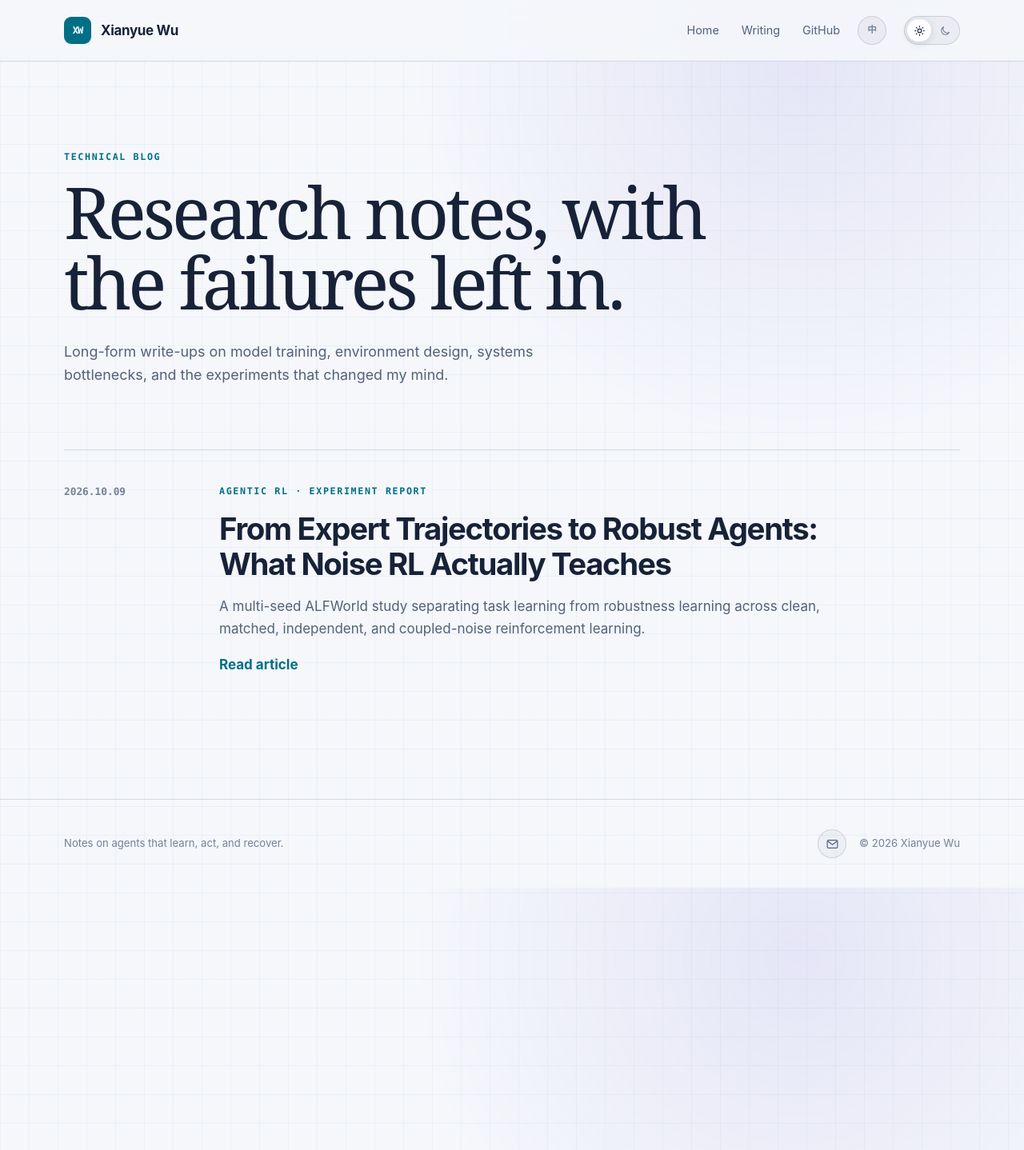
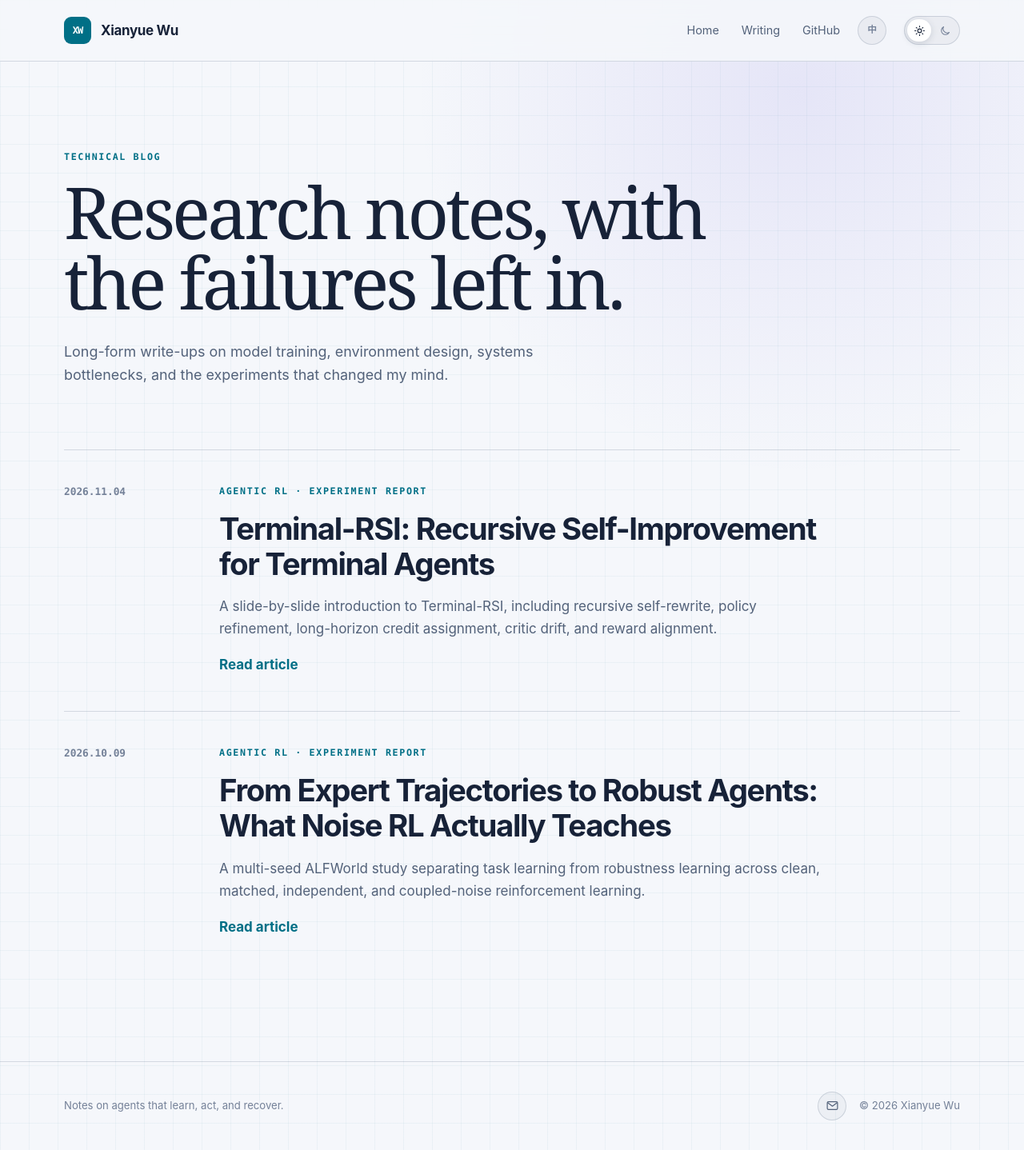
Before and after one commit to mousewu/mousewu.github.io, a Jekyll site: the page built from writing.md, in a window 1280 px wide. Shown: the whole page at 80% size. Built offline with Jekyll 4.4.1, drawn with Linux system fonts in a browser that asks for light colours.

Commit message:
Publish standalone Terminal-RSI slide article

```diff
--- a/_posts/2026-10-09-from-expert-trajectories-to-robust-agents.md
+++ b/_posts/2026-10-09-from-expert-trajectories-to-robust-agents.md
@@ -457,31 +457,6 @@ Coupled-prompt LOO 同样具有竞争力，并在 action-only 条件下取得最
 
 动作语法、工具 schema、故障注入、错误处理、交互轮数和上下文截断都会改变有效 MDP。训练与评测必须使用一致的 harness 语义，否则两个都叫“ALFWorld”的实验，模型实际解决的可能是不同问题。
 
-#### 延伸：Terminal-RSI 中的同类问题
-
-我的 Terminal-RSI 技术分享从终端智能体出发，讨论了与本文相邻但不同的问题：如何把执行轨迹、harness 经验和 verifier 反馈组织成可递归的训练过程。下面三页最能说明两项研究之间的联系。它们用于补充概念背景，不是本文 ALFWorld 实验结果的证据。
-
-<figure class="slide-figure">
-  <a href="/assets/blog/terminal-rsi/terminal-agent-loop.jpg" target="_blank" rel="noopener">
-    <img src="/assets/blog/terminal-rsi/terminal-agent-loop.jpg" alt="Terminal Agent 从任务指令开始，经过多轮 LLM 动作、长观察日志和 Verifier 得到终局奖励的交互闭环">
-  </a>
-  <figcaption>终端任务同样是持续的“决策—执行—观察”闭环。动作很短、观察可能很长，奖励往往延迟到 verifier 确认最终结果之后才出现。点击图片可查看大图。</figcaption>
-</figure>
-
-<figure class="slide-figure">
-  <a href="/assets/blog/terminal-rsi/rsi-optimization-objects.jpg" target="_blank" rel="noopener">
-    <img src="/assets/blog/terminal-rsi/rsi-optimization-objects.jpg" alt="Recursive Self-Improvement 的三类优化对象：Artifacts、Harness 和 Model">
-  </a>
-  <figcaption>RSI 可以优化产出物、harness 或模型参数。本文的 Noise RL 主要研究第三类，但训练信号和可观测行为仍由前两类共同定义。</figcaption>
-</figure>
-
-<figure class="slide-figure">
-  <a href="/assets/blog/terminal-rsi/recursive-training-problems.jpg" target="_blank" rel="noopener">
-    <img src="/assets/blog/terminal-rsi/recursive-training-problems.jpg" alt="递归训练稳定性的三个问题：Temporal Dilation、Value Drift 和 Reward Alignment">
-  </a>
-  <figcaption>Terminal-RSI 将递归训练的不稳定性归纳为时间尺度、价值估计和奖励含义的对齐问题。这与本文观察到的异步策略漂移、稀疏有效 group 和后期策略崩溃形成了直接呼应。</figcaption>
-</figure>
-
 ### 在线 reward 不是独立评测
 
 训练 rollout 受到任务采样、异步策略版本和随机故障影响。因此我们使用 held-out `valid_unseen` 任务、固定采样参数、每个任务重复 4 次，并为评测独立启动推理服务。
--- /dev/null
+++ b/_posts/2026-11-04-terminal-rsi-recursive-self-improvement.md
@@ -0,0 +1,181 @@
+---
+layout: post
+title: "Terminal-RSI: Recursive Self-Improvement for Terminal Agents"
+title_zh: "Terminal-RSI：终端智能体的递归自我改进"
+description: "A slide-by-slide introduction to Terminal-RSI, including recursive self-rewrite, policy refinement, long-horizon credit assignment, critic drift, and reward alignment."
+description_zh: "逐页介绍 Terminal-RSI，包括递归自我改写、策略强化、长程信用分配、Critic 漂移与奖励对齐"
+date: 2026-11-04
+categories: [Agentic RL, LLM Agents]
+reading_time: 16 min read
+reading_time_zh: 阅读约 16 分钟
+---
+
+<div data-lang-content="en" markdown="1">
+
+Terminal-RSI studies how a terminal agent can improve recursively through execution, trajectory rewriting, critic calibration, and reinforcement learning. This article follows my 20-minute technical talk slide by slide. The slides retain their original Chinese text; the English captions explain the role of each page.
+
+The presentation is based on the Terminal-RSI work by Junyao Yang and collaborators. See the [paper](https://arxiv.org/abs/2610.22192) and [project page](https://yyang26.github.io/terminal-rsi/) for the original research.
+
+</div>
+
+<div data-lang-content="zh" markdown="1">
+
+Terminal-RSI 研究终端智能体如何通过执行、轨迹改写、Critic 校准和强化学习进行递归改进。本文按照我的 20 分钟技术分享逐页展开，完整保留 14 页幻灯片，并补充每一页在整体方法中的作用。
+
+这份分享基于 Junyao Yang 等人的 Terminal-RSI 工作。原始研究可参阅[论文](https://arxiv.org/abs/2610.22192)和[项目主页](https://yyang26.github.io/terminal-rsi/)。
+
+</div>
+
+<h2><span data-lang-text="en">1. The problem Terminal-RSI addresses</span><span data-lang-text="zh">1. Terminal-RSI 要解决的问题</span></h2>
+
+<p><span data-lang-text="en">Terminal agents do not answer once and stop. They inspect repositories, edit files, execute commands, observe long logs, and rely on a verifier to determine whether the final state is correct. Terminal-RSI asks how this loop can improve itself across generations.</span><span data-lang-text="zh">终端智能体不是完成一次问答后就结束。它需要检查代码仓库、修改文件、执行命令、读取长日志，并依赖 verifier 判断最终状态是否正确。Terminal-RSI 关注的是：这个交互闭环如何跨代自我改进。</span></p>
+
+<figure class="slide-figure">
+  <a href="/assets/blog/terminal-rsi/slide-01-terminal-rsi.jpg" target="_blank" rel="noopener">
+    <img src="/assets/blog/terminal-rsi/slide-01-terminal-rsi.jpg" width="2134" height="1200" alt="Terminal-RSI 技术分享封面" fetchpriority="high">
+  </a>
+  <figcaption><span data-lang-text="en">Slide 1 · Terminal-RSI improves terminal agents through execution, rewriting, and reinforcement. The talk centers on delayed credit, critic validity after policy change, and the priority of strict task completion.</span><span data-lang-text="zh">第 1 页 · Terminal-RSI 让终端智能体在执行、改写和强化中递归进化。三个核心问题是长日志下的信用分配、Actor 变化后的 Critic 可信度，以及严格成功相对局部进展的优先级。</span></figcaption>
+</figure>
+
+<figure class="slide-figure">
+  <a href="/assets/blog/terminal-rsi/slide-02-agenda.jpg" target="_blank" rel="noopener">
+    <img src="/assets/blog/terminal-rsi/slide-02-agenda.jpg" width="2134" height="1200" alt="Terminal-RSI 技术分享目录" loading="lazy">
+  </a>
+  <figcaption><span data-lang-text="en">Slide 2 · The talk moves from the task setting and RSI definition to the full pipeline, three training problems, and the method's limitations.</span><span data-lang-text="zh">第 2 页 · 分享依次介绍任务场景与 RSI 定义、Terminal-RSI 核心流程、三个训练问题，以及方法的局限与启示。</span></figcaption>
+</figure>
+
+<h2><span data-lang-text="en">2. Terminal agents and recursive improvement</span><span data-lang-text="zh">2. 终端智能体与递归改进</span></h2>
+
+<p><span data-lang-text="en">A terminal task is a sequence of short model decisions separated by potentially long observations. The final reward may arrive only after many actions. This makes the environment trajectory, harness, and verifier part of the learning problem rather than mere implementation details.</span><span data-lang-text="zh">终端任务由一系列短模型决策组成，中间夹着可能很长的环境观察，而最终奖励往往在多个动作之后才出现。因此，环境轨迹、harness 和 verifier 都是学习问题的一部分，而不是单纯的实现细节。</span></p>
+
+<figure class="slide-figure">
+  <a href="/assets/blog/terminal-rsi/slide-03-terminal-agent-loop.jpg" target="_blank" rel="noopener">
+    <img src="/assets/blog/terminal-rsi/slide-03-terminal-agent-loop.jpg" width="2134" height="1200" alt="Terminal Agent 多轮决策执行观察闭环" loading="lazy">
+  </a>
+  <figcaption><span data-lang-text="en">Slide 3 · One task is a continuing decision–execution–observation loop. Actions are short, observations can contain thousands of tokens, and the verifier supplies a delayed terminal reward.</span><span data-lang-text="zh">第 3 页 · 一次任务是一段持续的“决策—执行—观察”闭环。动作很短，观察可能包含数千 token，最终由 verifier 提供延迟的终局奖励。</span></figcaption>
+</figure>
+
+<figure class="slide-figure">
+  <a href="/assets/blog/terminal-rsi/slide-04-rsi-optimization-objects.jpg" target="_blank" rel="noopener">
+    <img src="/assets/blog/terminal-rsi/slide-04-rsi-optimization-objects.jpg" width="2134" height="1200" alt="RSI 的三类优化对象 Artifacts Harness Model" loading="lazy">
+  </a>
+  <figcaption><span data-lang-text="en">Slide 4 · Recursive self-improvement can optimize artifacts, the agent harness, or model parameters. Terminal-RSI uses verified artifacts and harness experience to drive recursive model updates.</span><span data-lang-text="zh">第 4 页 · 递归自我改进可以优化 Artifacts、Harness 或 Model。Terminal-RSI 利用可验证的产出物和 harness 经验，递归更新模型参数。</span></figcaption>
+</figure>
+
+<h2><span data-lang-text="en">3. The complete Terminal-RSI cycle</span><span data-lang-text="zh">3. Terminal-RSI 的完整循环</span></h2>
+
+<p><span data-lang-text="en">The system alternates between two update stages. Recursive Self-Rewrite first converts successful but harness-specific trajectories into reusable demonstrations. Recursive Policy-Refine then explores online and updates the actor–critic policy. A calibrated critic is carried into the next cycle.</span><span data-lang-text="zh">整个系统在两个更新阶段之间交替。Recursive Self-Rewrite 先把成功但依赖特定 harness 的轨迹改写成可复用示范；Recursive Policy-Refine 再进行在线探索并更新 Actor–Critic 策略。经过校准的 Critic 会被带入下一轮循环。</span></p>
+
+<figure class="slide-figure">
+  <a href="/assets/blog/terminal-rsi/slide-05-terminal-rsi-flow.jpg" target="_blank" rel="noopener">
+    <img src="/assets/blog/terminal-rsi/slide-05-terminal-rsi-flow.jpg" width="2134" height="1200" alt="Terminal-RSI 完整流程" loading="lazy">
+  </a>
+  <figcaption><span data-lang-text="en">Slide 5 · The five stages are discovery and verification, recursive rewriting, critic calibration, policy refinement, and checkpoint retention. Actor and critic parameters follow different update paths.</span><span data-lang-text="zh">第 5 页 · 五个阶段分别是发现与验证、递归改写、Critic 校准、策略强化，以及 checkpoint 保留。Actor 与 Critic 采用不同的参数更新路径。</span></figcaption>
+</figure>
+
+<h2><span data-lang-text="en">4. Recursive Self-Rewrite and Policy-Refine</span><span data-lang-text="zh">4. Recursive Self-Rewrite 与 Policy-Refine</span></h2>
+
+<p><span data-lang-text="en">The two stages solve different problems. RSR removes accidental dependencies on the source harness and expands the supply of training trajectories. RPR continues exploration under the updated policy and turns verifier feedback into actor–critic updates.</span><span data-lang-text="zh">两个阶段解决不同问题。RSR 去除轨迹对源 harness 的偶然依赖，并扩充训练轨迹；RPR 使用更新后的策略继续探索，把 verifier 反馈转化为 Actor–Critic 更新。</span></p>
+
+<figure class="slide-figure">
+  <a href="/assets/blog/terminal-rsi/slide-06-recursive-self-rewrite.jpg" target="_blank" rel="noopener">
+    <img src="/assets/blog/terminal-rsi/slide-06-recursive-self-rewrite.jpg" width="2134" height="1200" alt="Recursive Self-Rewrite 方法" loading="lazy">
+  </a>
+  <figcaption><span data-lang-text="en">Slide 6 · RSR discovers successful trajectories from multiple harnesses, plans a general solution, rewrites it in a fresh sandbox, and keeps only examples that pass both the verifier and leakage audit.</span><span data-lang-text="zh">第 6 页 · RSR 从多个 harness 中发现成功轨迹，规划通用解法，在干净 sandbox 中重新执行，并只保留同时通过 verifier 和泄漏审计的样本。</span></figcaption>
+</figure>
+
+<figure class="slide-figure">
+  <a href="/assets/blog/terminal-rsi/slide-07-recursive-policy-refine.jpg" target="_blank" rel="noopener">
+    <img src="/assets/blog/terminal-rsi/slide-07-recursive-policy-refine.jpg" width="2134" height="1200" alt="Recursive Policy-Refine 方法" loading="lazy">
+  </a>
+  <figcaption><span data-lang-text="en">Slide 7 · RPR inherits the critic, gathers new rollout data, calibrates value estimates while freezing the actor, and then performs joint PPO updates. The next cycle starts from the retained actor–critic checkpoint.</span><span data-lang-text="zh">第 7 页 · RPR 继承 Critic，采集新的 rollout 数据，在冻结 Actor 时校准价值估计，随后进行联合 PPO 更新，并保留 Actor–Critic checkpoint 进入下一轮。</span></figcaption>
+</figure>
+
+<h2><span data-lang-text="en">5. Three stability problems</span><span data-lang-text="zh">5. 三个训练稳定性问题</span></h2>
+
+<p><span data-lang-text="en">Recursive training remains unstable unless three clocks agree: the interaction clock used for credit assignment, the policy distribution covered by the critic, and the reward hierarchy used to compare partial progress with strict completion.</span><span data-lang-text="zh">递归训练要保持稳定，需要同时对齐三件事：信用分配所依据的交互时钟、Critic 覆盖的策略分布，以及比较局部进展和严格成功的奖励层级。</span></p>
+
+<figure class="slide-figure">
+  <a href="/assets/blog/terminal-rsi/slide-08-recursive-training-problems.jpg" target="_blank" rel="noopener">
+    <img src="/assets/blog/terminal-rsi/slide-08-recursive-training-problems.jpg" width="2134" height="1200" alt="递归训练稳定性的三个问题" loading="lazy">
+  </a>
+  <figcaption><span data-lang-text="en">Slide 8 · Temporal Dilation, Value Drift, and Reward Alignment summarize the three failure modes addressed by TB-GAE, critic inheritance and calibration, and the FDR/SPR reward design.</span><span data-lang-text="zh">第 8 页 · Temporal Dilation、Value Drift 和 Reward Alignment 概括了三类失败模式，分别对应 TB-GAE、Critic 继承与校准，以及 FDR/SPR 奖励设计。</span></figcaption>
+</figure>
+
+<h3><span data-lang-text="en">Temporal Dilation</span><span data-lang-text="zh">Temporal Dilation：长日志稀释信用</span></h3>
+
+<p><span data-lang-text="en">Token-level GAE treats every observation token as another recursive step. A long terminal log can therefore make early actions appear causally irrelevant. TB-GAE advances time at interaction boundaries while keeping observation text in the context.</span><span data-lang-text="zh">普通 token-level GAE 会把每个 observation token 都当作递归节点。长终端日志因此会让早期动作的信用接近于零。TB-GAE 只在交互轮次边界推进时间，同时仍把完整观察保留在上下文中。</span></p>
+
+<figure class="slide-figure">
+  <a href="/assets/blog/terminal-rsi/slide-09-temporal-dilation.jpg" target="_blank" rel="noopener">
+    <img src="/assets/blog/terminal-rsi/slide-09-temporal-dilation.jpg" width="2134" height="1200" alt="Temporal Dilation 与 TB-GAE" loading="lazy">
+  </a>
+  <figcaption><span data-lang-text="en">Slide 9 · Across 6,000 observation tokens, token-level discounting nearly removes credit from the first action. TB-GAE discounts across two interaction boundaries instead.</span><span data-lang-text="zh">第 9 页 · 当轨迹中包含 6,000 个 observation token 时，按 token 衰减几乎抹掉了第一个动作的信用；TB-GAE 改为只跨两个交互轮次边界衰减。</span></figcaption>
+</figure>
+
+<h3><span data-lang-text="en">Value Drift</span><span data-lang-text="zh">Value Drift：策略变化导致 Critic 失准</span></h3>
+
+<p><span data-lang-text="en">After RSR changes the actor, the new policy visits histories that the old critic did not cover. Resetting the critic discards useful structure, while using it unchanged introduces bias. Terminal-RSI inherits the critic and recalibrates it on the new distribution before joint optimization.</span><span data-lang-text="zh">RSR 改变 Actor 后，新策略会访问旧 Critic 没有覆盖的历史。重置 Critic 会丢掉已有结构，直接使用又会产生偏差。Terminal-RSI 继承旧 Critic，并在联合优化前用新分布对其进行校准。</span></p>
+
+<figure class="slide-figure">
+  <a href="/assets/blog/terminal-rsi/slide-10-value-drift.jpg" target="_blank" rel="noopener">
+    <img src="/assets/blog/terminal-rsi/slide-10-value-drift.jpg" width="2134" height="1200" alt="Value Drift 与 Critic 校准" loading="lazy">
+  </a>
+  <figcaption><span data-lang-text="en">Slide 10 · Policy rewriting shifts the visited-history distribution. The proposed compromise keeps the old critic's knowledge but performs critic-only calibration on the new region.</span><span data-lang-text="zh">第 10 页 · 策略改写会移动访问历史的分布。论文方案保留旧 Critic 的知识，同时在新区域执行 critic-only 校准。</span></figcaption>
+</figure>
+
+<h3><span data-lang-text="en">Reward Alignment</span><span data-lang-text="zh">Reward Alignment：局部进展与严格成功</span></h3>
+
+<p><span data-lang-text="en">Different verifier families expose different numbers of checks, so raw progress counts are not comparable. Family Dense Reward normalizes progress within each family. Success-Prioritized Reward then ensures that strict task completion outranks any failed trajectory, regardless of its partial progress.</span><span data-lang-text="zh">不同 verifier family 的检查数量不同，原始进展数不能直接比较。Family Dense Reward 在 family 内归一化进度；Success-Prioritized Reward 再保证严格完成的轨迹一定高于任何失败轨迹，无论失败轨迹取得了多少局部进展。</span></p>
+
+<figure class="slide-figure">
+  <a href="/assets/blog/terminal-rsi/slide-11-reward-alignment.jpg" target="_blank" rel="noopener">
+    <img src="/assets/blog/terminal-rsi/slide-11-reward-alignment.jpg" width="2134" height="1200" alt="FDR 与 SPR 奖励设计" loading="lazy">
+  </a>
+  <figcaption><span data-lang-text="en">Slide 11 · FDR makes progress comparable across verifier families. SPR creates a reward hierarchy in which every successful trajectory scores above every failed trajectory.</span><span data-lang-text="zh">第 11 页 · FDR 解决不同 verifier family 之间的进度尺度差异；SPR 建立成功与失败的奖励层级，让所有成功轨迹都高于所有失败轨迹。</span></figcaption>
+</figure>
+
+<figure class="slide-figure">
+  <a href="/assets/blog/terminal-rsi/slide-12-training-update.jpg" target="_blank" rel="noopener">
+    <img src="/assets/blog/terminal-rsi/slide-12-training-update.jpg" width="2134" height="1200" alt="三类方法衔接成一次训练更新" loading="lazy">
+  </a>
+  <figcaption><span data-lang-text="en">Slide 12 · In one RPR update, verifier outputs define progress and success, FDR/SPR construct rewards, TB-GAE assigns credit with the calibrated old critic, and PPO updates both actor and critic.</span><span data-lang-text="zh">第 12 页 · 在一次 RPR 更新中，verifier 给出进展和成功信号，FDR/SPR 构造奖励，TB-GAE 使用已校准的旧 Critic 分配信用，最后由 PPO 同时更新 Actor 与 Critic。</span></figcaption>
+</figure>
+
+<h2><span data-lang-text="en">6. Results, limitations, and practical lessons</span><span data-lang-text="zh">6. 结果、局限与实践启示</span></h2>
+
+<p><span data-lang-text="en">The reported checkpoints improve across five stages, but the paper evaluates a coupled system rather than isolated components. The results establish that the combination can work; they do not fully identify the contribution of every design choice.</span><span data-lang-text="zh">论文报告的 checkpoint 在五个阶段中持续提升，但实验验证的是一套耦合系统，而不是彼此独立的组件。结果说明这套组合能够奏效，却还不能完全区分每个设计选择的独立贡献。</span></p>
+
+<figure class="slide-figure">
+  <a href="/assets/blog/terminal-rsi/slide-13-results.jpg" target="_blank" rel="noopener">
+    <img src="/assets/blog/terminal-rsi/slide-13-results.jpg" width="2134" height="1200" alt="Terminal-RSI 五个阶段的实验结果" loading="lazy">
+  </a>
+  <figcaption><span data-lang-text="en">Slide 13 · Across four terminal suites, retained checkpoints improve from the base model through two RSR/RPR cycles. The four-suite mean rises from 20.68% to 50.58%.</span><span data-lang-text="zh">第 13 页 · 在四个终端测试集上，保留的 checkpoint 经过两轮 RSR/RPR 后持续提升，四套件平均成功率从 20.68% 提高到 50.58%。</span></figcaption>
+</figure>
+
+<figure class="slide-figure">
+  <a href="/assets/blog/terminal-rsi/slide-14-limitations.jpg" target="_blank" rel="noopener">
+    <img src="/assets/blog/terminal-rsi/slide-14-limitations.jpg" width="2134" height="1200" alt="Terminal-RSI 的局限与启示" loading="lazy">
+  </a>
+  <figcaption><span data-lang-text="en">Slide 14 · The main limitations are coupled component changes, only two demonstrated recursions, missing compute-matched controls, and the cost of a 27B model in complex terminal environments.</span><span data-lang-text="zh">第 14 页 · 主要局限包括组件同时变化导致难以归因、只验证了两轮递归、缺少等算力对照，以及 27B 模型和复杂终端环境带来的复现成本。</span></figcaption>
+</figure>
+
+<div data-lang-content="en" markdown="1">
+
+## My main takeaways
+
+Terminal-RSI is valuable less as a single algorithm than as a systems design for recursive training. It separates trajectory rewriting from online policy improvement, treats critic migration as an explicit problem, aligns credit assignment with interaction time, and makes strict completion dominate partial progress.
+
+The most useful research questions that remain are component-level: Which gains come from better data, which come from additional compute, and which require the particular RSR/RPR alternation? Answering them requires isolated ablations and compute-matched baselines.
+
+</div>
+
+<div data-lang-content="zh" markdown="1">
+
+## 我的主要理解
+
+Terminal-RSI 的价值不只在某一个算法，而在于它给出了一套递归训练的系统设计：将轨迹改写与在线策略改进分开，把 Critic 迁移作为显式问题，让信用分配遵循环境交互时间，并确保严格完成优先于局部进展。
+
+后续最值得研究的是组件级归因：提升究竟来自更好的数据、更多计算，还是必须依赖 RSR/RPR 的交替结构？这需要更严格的独立消融和等算力 baseline。
+
+</div>
```
Also changed, not shown: assets/blog/terminal-rsi/slide-01-terminal-rsi.jpg (added), assets/blog/terminal-rsi/slide-02-agenda.jpg (added), assets/blog/terminal-rsi/slide-03-terminal-agent-loop.jpg (renamed from assets/blog/terminal-rsi/terminal-agent-loop.jpg), assets/blog/terminal-rsi/slide-04-rsi-optimization-objects.jpg (renamed from assets/blog/terminal-rsi/rsi-optimization-objects.jpg), assets/blog/terminal-rsi/slide-05-terminal-rsi-flow.jpg (added), assets/blog/terminal-rsi/slide-06-recursive-self-rewrite.jpg (added), assets/blog/terminal-rsi/slide-07-recursive-policy-refine.jpg (added), assets/blog/terminal-rsi/slide-08-recursive-training-problems.jpg (renamed from assets/blog/terminal-rsi/recursive-training-problems.jpg), assets/blog/terminal-rsi/slide-09-temporal-dilation.jpg (added), assets/blog/terminal-rsi/slide-10-value-drift.jpg (added), assets/blog/terminal-rsi/slide-11-reward-alignment.jpg (added), assets/blog/terminal-rsi/slide-12-training-update.jpg (added), assets/blog/terminal-rsi/slide-13-results.jpg (added), assets/blog/terminal-rsi/slide-14-limitations.jpg (added).
